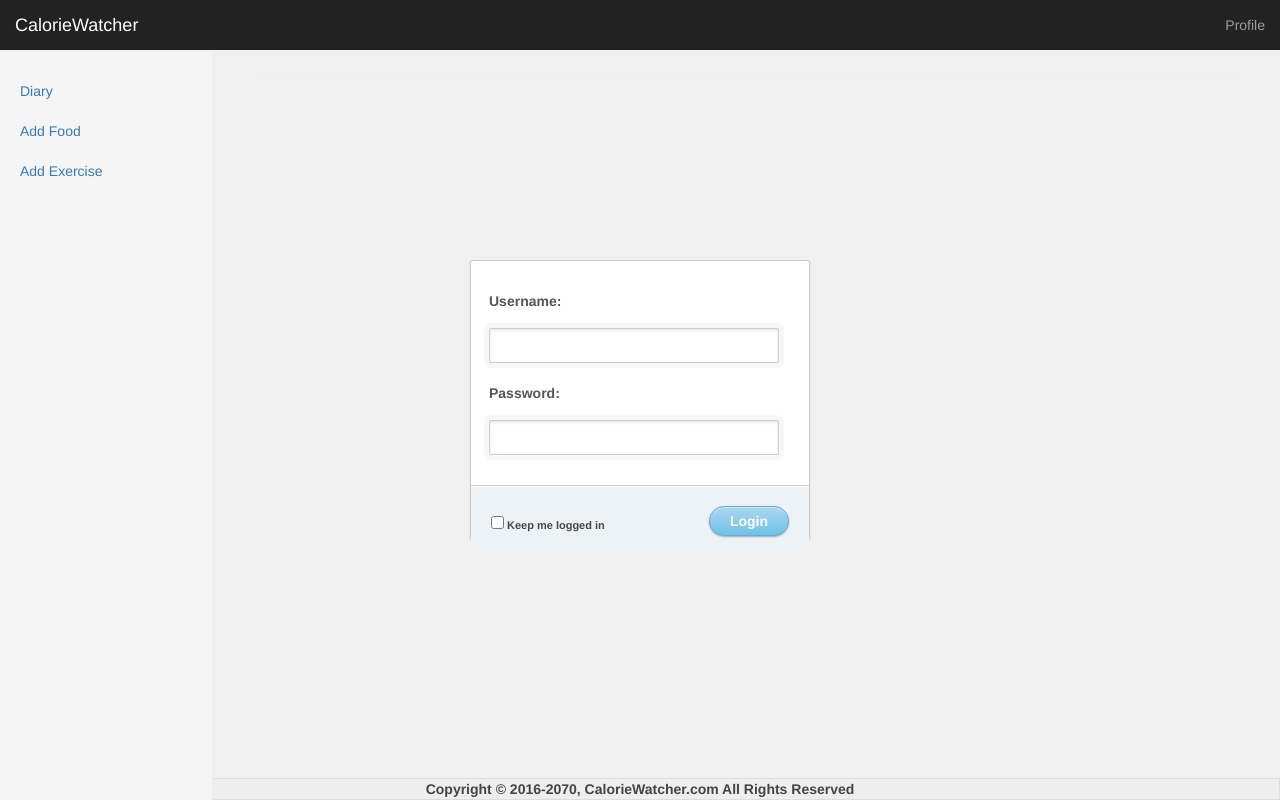
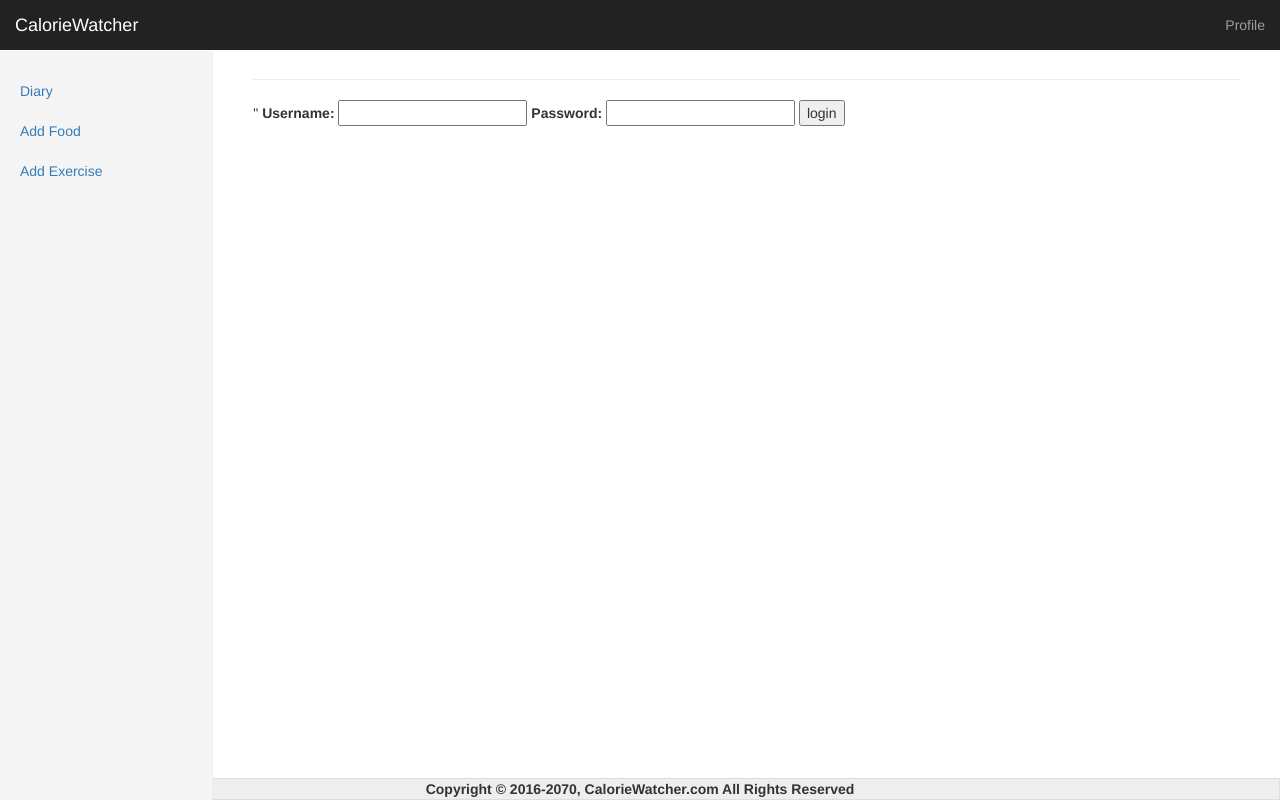
Before and after one commit to isik5/Fall2016Swe573, a Django app: a page that uses tracker/templates/login.html in a window 1280 px wide. Run offline with Django 3.2, Linux system fonts and the light colour scheme; some libraries are stand-ins or nearby versions.

Commit message:
css update

```diff
--- a/tracker/templates/login.html
+++ b/tracker/templates/login.html
@@ -2,159 +2,18 @@
 
 {% block content %}
 
-   <!DOCTYPE html PUBLIC "-//W3C//DTD XHTML 1.0 Transitional//EN" "http://www.w3.org/TR/xhtml1/DTD/xhtml1-transitional.dtd">
-<html xmlns="http://www.w3.org/1999/xhtml">
-<head>
-<meta http-equiv="Content-Type" content="text/html; charset=UTF-8" />
-<title>Untitled Document</title>
-<style>
-/* Basics */
-html, body {
-    width: 100%;
-    height: 100%;
-    font-family: "Helvetica Neue", Helvetica, sans-serif;
-    color: #444;
-    -webkit-font-smoothing: antialiased;
-    background: #f0f0f0;
-}
-#container {
-    position: fixed;
-    width: 340px;
-    height: 280px;
-    top: 50%;
-    left: 50%;
-    margin-top: -140px;
-    margin-left: -170px;
-	background: #fff;
-    border-radius: 3px;
-    border: 1px solid #ccc;
-    box-shadow: 0 1px 2px rgba(0, 0, 0, .1);
+    {% if form.errors %}
+      <p class="error">Sorry, not a valid username or password</p>
+    {% endif %}
 
-}
-form {
-    margin: 0 auto;
-    margin-top: 20px;
-}
-label {
-    color: #555;
-    display: inline-block;
-    margin-left: 18px;
-    padding-top: 10px;
-    font-size: 14px;
-}
-p a {
-    font-size: 11px;
-    color: #aaa;
-    float: right;
-    margin-top: -13px;
-    margin-right: 20px;
- -webkit-transition: all .4s ease;
-    -moz-transition: all .4s ease;
-    transition: all .4s ease;
-}
-p a:hover {
-    color: #555;
-}
-input {
-    font-family: "Helvetica Neue", Helvetica, sans-serif;
-    font-size: 12px;
-    outline: none;
-}
-input[type=text],
-input[type=password] {
-    color: #777;
-    padding-left: 10px;
-    margin: 10px;
-    margin-top: 12px;
-    margin-left: 18px;
-    width: 290px;
-    height: 35px;
-	border: 1px solid #c7d0d2;
-    border-radius: 2px;
-    box-shadow: inset 0 1.5px 3px rgba(190, 190, 190, .4), 0 0 0 5px #f5f7f8;
--webkit-transition: all .4s ease;
-    -moz-transition: all .4s ease;
-    transition: all .4s ease;
-	}
-input[type=text]:hover,
-input[type=password]:hover {
-    border: 1px solid #b6bfc0;
-    box-shadow: inset 0 1.5px 3px rgba(190, 190, 190, .7), 0 0 0 5px #f5f7f8;
-}
-input[type=text]:focus,
-input[type=password]:focus {
-    border: 1px solid #a8c9e4;
-    box-shadow: inset 0 1.5px 3px rgba(190, 190, 190, .4), 0 0 0 5px #e6f2f9;
-}
-#lower {
-    background: #ecf2f5;
-    width: 100%;
-    height: 69px;
-    margin-top: 20px;
-	  box-shadow: inset 0 1px 1px #fff;
-    border-top: 1px solid #ccc;
-    border-bottom-right-radius: 3px;
-    border-bottom-left-radius: 3px;
-}
-input[type=checkbox] {
-    margin-left: 20px;
-    margin-top: 30px;
-}
-.check {
-    margin-left: 3px;
-	font-size: 11px;
-    color: #444;
-    text-shadow: 0 1px 0 #fff;
-}
-input[type=submit] {
-    float: right;
-    margin-right: 20px;
-    margin-top: 20px;
-    width: 80px;
-    height: 30px;
-font-size: 14px;
-    font-weight: bold;
-    color: #fff;
-    background-color: #acd6ef; /*IE fallback*/
-    background-image: -webkit-gradient(linear, left top, left bottom, from(#acd6ef), to(#6ec2e8));
-    background-image: -moz-linear-gradient(top left 90deg, #acd6ef 0%, #6ec2e8 100%);
-    background-image: linear-gradient(top left 90deg, #acd6ef 0%, #6ec2e8 100%);
-    border-radius: 30px;
-    border: 1px solid #66add6;
-    box-shadow: 0 1px 2px rgba(0, 0, 0, .3), inset 0 1px 0 rgba(255, 255, 255, .5);
-    cursor: pointer;
-}
-input[type=submit]:hover {
-    background-image: -webkit-gradient(linear, left top, left bottom, from(#b6e2ff), to(#6ec2e8));
-    background-image: -moz-linear-gradient(top left 90deg, #b6e2ff 0%, #6ec2e8 100%);
-    background-image: linear-gradient(top left 90deg, #b6e2ff 0%, #6ec2e8 100%);
-}
-input[type=submit]:active {
-    background-image: -webkit-gradient(linear, left top, left bottom, from(#6ec2e8), to(#b6e2ff));
-    background-image: -moz-linear-gradient(top left 90deg, #6ec2e8 0%, #b6e2ff 100%);
-    background-image: linear-gradient(top left 90deg, #6ec2e8 0%, #b6e2ff 100%);
-}
-</style>
+    <form action="/accounts/auth/" method="post" >{% csrf_token %}"
+      <label for="username">Username:</label>
+      <input type="text" name="username" value="" id="password">
+      <label for="password">Password:</label>
+      <input type="password" name="password" value="" id="password">
 
-</head>
+      <input type="submit" value="login" />
 
-<body>
-    <!-- Begin Page Content -->
-    <div id="container">
-        <form action="/accounts/auth/" method="post" >{% csrf_token %}
-            <label for="username">Username:</label>
-            <input type="text" id="username" name="username">
-            <label for="password">Password:</label>
-            <input type="password" id="password" name="password">
-            <div id="lower">
-                <input type="checkbox"><label class="check" for="checkbox">Keep me logged in</label>
-                <input type="submit" value="Login">
-            </div><!--/ lower-->
-        </form>
-    </div><!--/ container-->
-    <!-- End Page Content -->
-</body>
-</html>
-
+    </form>
 
 {% endblock %}
```
